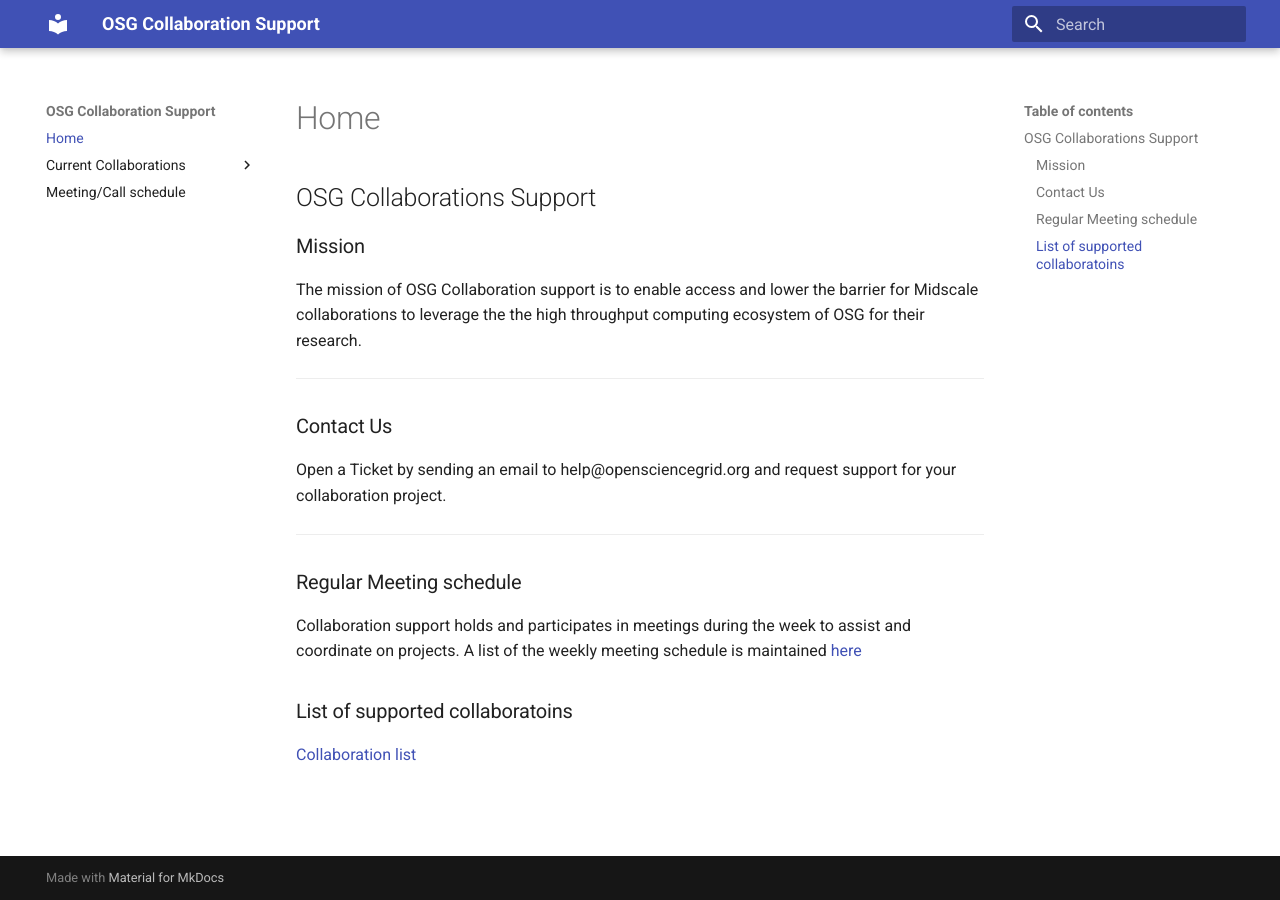
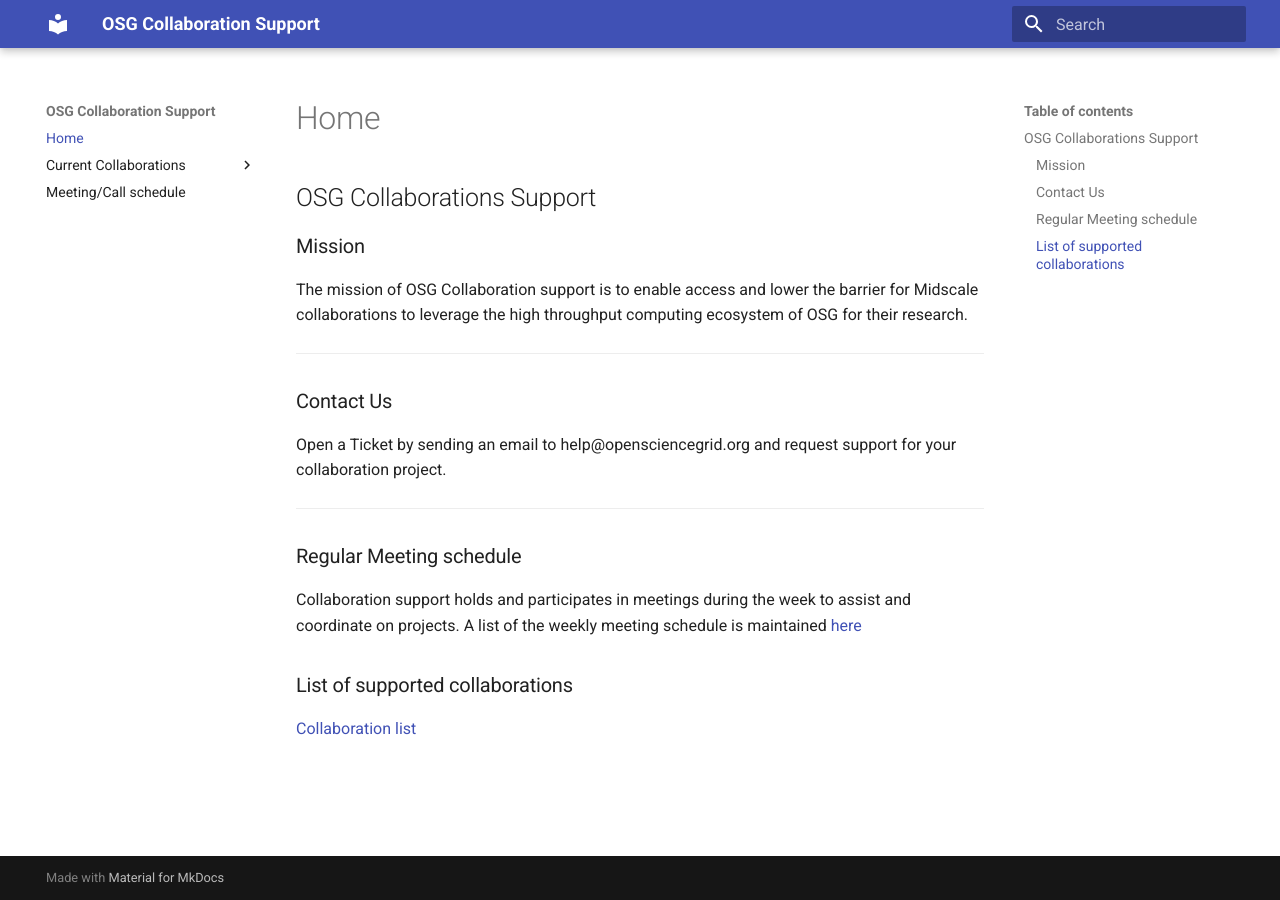
Before and after one commit to osg-htc/collaboration-support, an MkDocs documentation site: the page built from docs/index.md, in a window 1280 px wide. Built offline with MkDocs 1.6.1 and Material for MkDocs 9.7.7, drawn with Linux system fonts in a browser that asks for light colours.

Commit message:
Was looking for old links and found some typos and no old links

```diff
--- a/docs/index.md
+++ b/docs/index.md
@@ -4,7 +4,7 @@
 ### Mission
 
 The mission of OSG Collaboration support is to enable access and lower the barrier for Midscale collaborations to leverage the
-the high throughput computing ecosystem of OSG for their research.
+high throughput computing ecosystem of OSG for their research.
 
 ***
 
@@ -18,6 +18,6 @@
 
 Collaboration support holds and participates in meetings during the week to assist and coordinate on projects. A list of the weekly meeting schedule is maintained [here](misc/meeting-schedule.md)
 
-### List of supported collaboratoins
+### List of supported collaborations
 
 [Collaboration list](projects/project-list.md)
```
